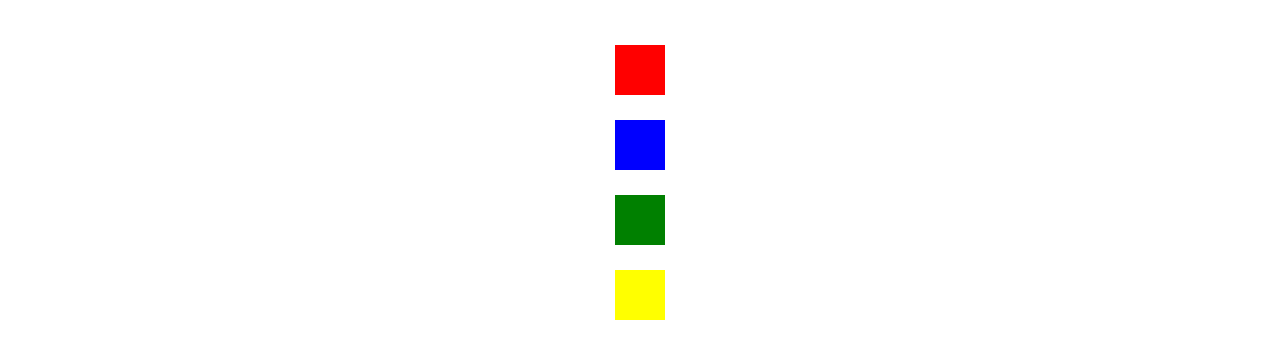
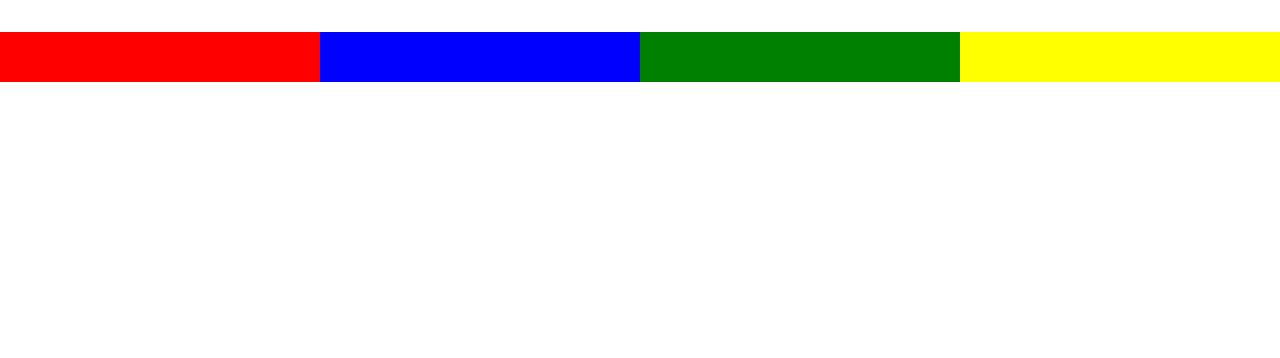
Before and after one commit to Miles-Arts/frontend, a plain HTML site: page flexboxposiciones/masFlex.html in a window 1280 px wide. Drawn offline with Linux system fonts and the light colour scheme.

Commit message:
Probando Flex Grow - Basis - Shrink

```diff
--- a/flexboxposiciones/css/masFlex.css
+++ b/flexboxposiciones/css/masFlex.css
@@ -12,21 +12,31 @@ div:nth-child(8) { background-color: silver; }
 /*fim do setup*/
 
 .flexContainer {
-	height: 300px;
 	display: flex;
+	/*height: 300px;
 	justify-content: space-around;
 	align-items: center;
-	flex-direction: column;
+	flex-direction: column;*/
 }
 
 .flexItem {
-	/*flex: 0 1 25%;*/
-	/*flex: 0 1 200px;
+	flex-grow: 1;
+	flex-shrink: 1;
+	/*flex: 0 1 200px;*/
 }
 
 .primero {
-	/*flex-grow: 3;*/
-	/*flex-shrink: 2;*/
+	/*flex: 0 1 30%;*/
+	flex-shrink: 0;
+
+	/*flex-grow: 0; RESUMEN DE ARRIBA
+	/*flex-shrink: 2;
+	flex-basis: 30%; */
 }
 
+/*.segundo {
+	flex-grow: 1;
+	flex-shrink: ;
+}*/
+
 /*100 / 5 = 20*/
--- a/flexboxposiciones/masFlex.html
+++ b/flexboxposiciones/masFlex.html
@@ -11,7 +11,7 @@
 	<main class="flexContainer">
 
 		<div class="flexItem primeraRow primero"></div>
-		<div class="flexItem primeraRow"></div>
+		<div class="flexItem primeraRow segundo"></div>
 		<div class="flexItem primeraRow"></div>
 		<div class="flexItem primeraRow"></div>
 
```
Also changed, not shown: flexboxposiciones/flexvideo.html (added, +15 -0 lines).
